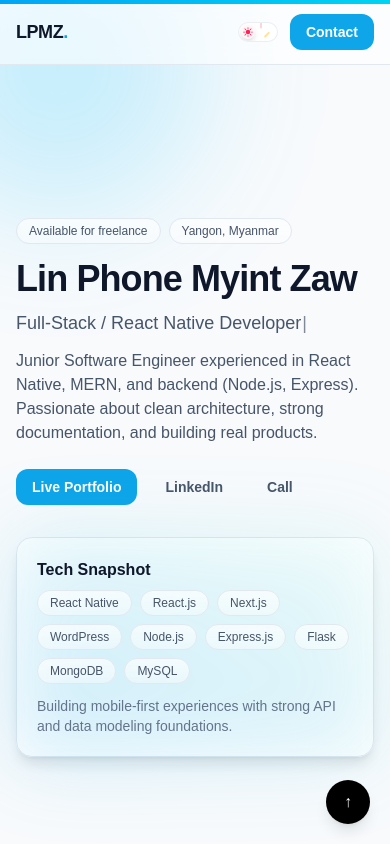
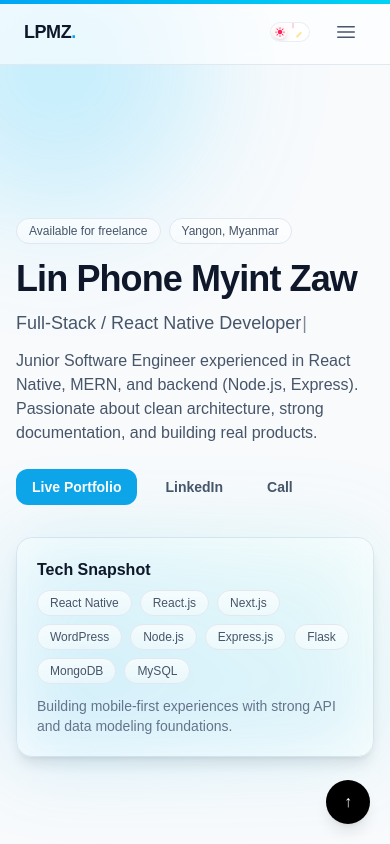
Before and after one commit to linphone2000/lpmz-portfolio-v2, a Next.js app: page / in a window 390 px wide. Shown: the top 844 px of the page. Built offline with nearby package versions, Linux system fonts and the light colour scheme.

Commit message:
Add Cv download function

```diff
--- a/src/components/Common/Button.tsx
+++ b/src/components/Common/Button.tsx
@@ -11,8 +11,9 @@ export const Button: React.FC<
     onClick?: () => void;
     variant?: 'solid' | 'ghost';
     className?: string;
+    download?: boolean;
   }>
-> = ({ href, onClick, children, variant = 'solid', className }) => {
+> = ({ href, onClick, children, variant = 'solid', className, download }) => {
   const base = cx(
     'inline-flex items-center gap-2 rounded-xl px-4 py-2 text-sm font-semibold transition',
     variant === 'solid' &&
@@ -27,8 +28,9 @@ export const Button: React.FC<
         whileHover={{ scale: 1.05 }}
         className={base}
         href={href}
-        target="_blank"
-        rel="noreferrer noopener"
+        target={download ? undefined : "_blank"}
+        rel={download ? undefined : "noreferrer noopener"}
+        download={download}
       >
         {children}
       </motion.a>
--- a/src/components/Common/TabNavigation.tsx
+++ b/src/components/Common/TabNavigation.tsx
@@ -1,7 +1,8 @@
 'use client';
 
-import React from 'react';
-import { motion } from 'framer-motion';
+import React, { useState } from 'react';
+import { motion, AnimatePresence } from 'framer-motion';
+import { Bars3Icon, XMarkIcon } from '@heroicons/react/24/outline';
 import { DATA } from '../../lib/data';
 import { Button } from './Button';
 import { ThemeToggle } from './ThemeToggle';
@@ -22,6 +23,8 @@ export const TabNavigation: React.FC<TabNavigationProps> = React.memo(({
   toggle,
   mounted,
 }) => {
+  const [isMobileMenuOpen, setIsMobileMenuOpen] = useState(false);
+
   const tabs = [
     { id: 'overview', label: 'Overview', icon: '' },
     { id: 'portfolio', label: 'Portfolio', icon: '' },
@@ -35,19 +38,35 @@ export const TabNavigation: React.FC<TabNavigationProps> = React.memo(({
     }
   };
 
+  const handleTabClick = (tabId: string) => {
+    onTabChange(tabId);
+    setIsMobileMenuOpen(false);
+  };
+
+  const handleMobileMenuToggle = () => {
+    setIsMobileMenuOpen(!isMobileMenuOpen);
+  };
+
+  const handleEscapeKey = (e: React.KeyboardEvent) => {
+    if (e.key === 'Escape') {
+      setIsMobileMenuOpen(false);
+    }
+  };
+
   return (
     <header className="sticky top-0 z-40 backdrop-blur bg-white/60 dark:bg-neutral-900/50 border-b border-neutral-200 dark:border-neutral-700">
-      <div className="max-w-5xl mx-auto px-4 h-16 flex items-center justify-between">
+      <div className="max-w-7xl mx-auto px-6 h-16 flex items-center justify-between">
         <motion.button
           whileHover={{ scale: 1.1 }}
-          onClick={() => onTabChange('overview')}
+          onClick={() => handleTabClick('overview')}
           className="font-extrabold tracking-tight text-lg text-neutral-900 dark:text-neutral-100"
           aria-label="Go to overview"
         >
           LPMZ<span className="text-primary-500">.</span>
         </motion.button>
 
-        <nav className="hidden md:flex items-center gap-1" role="tablist" aria-label="Portfolio sections">
+        {/* Desktop Navigation */}
+        <nav className="hidden md:flex items-center gap-3" role="tablist" aria-label="Portfolio sections">
           {tabs.map((tab) => (
             <button
               key={tab.id}
@@ -70,11 +89,108 @@ export const TabNavigation: React.FC<TabNavigationProps> = React.memo(({
           ))}
         </nav>
 
-        <div className="flex items-center gap-3">
+        <div className="flex items-center gap-4">
           <ThemeToggle dark={dark} toggle={toggle} mounted={mounted} />
-          <Button href={`mailto:${DATA.email}`}>Contact</Button>
+
+          {/* Desktop Download CV Button */}
+          <div className="hidden sm:block">
+            <Button href="/lpmz-cv.pdf" download>Download CV</Button>
+          </div>
+
+          {/* Mobile Menu Button */}
+          <button
+            onClick={handleMobileMenuToggle}
+            onKeyDown={handleEscapeKey}
+            className="md:hidden p-2 rounded-lg text-neutral-600 dark:text-neutral-300 hover:bg-neutral-100 dark:hover:bg-neutral-800 focus:outline-none focus:ring-2 focus:ring-primary-500 focus:ring-offset-2"
+            aria-label="Toggle mobile menu"
+            aria-expanded={isMobileMenuOpen}
+            aria-controls="mobile-menu"
+          >
+            <AnimatePresence mode="wait">
+              {isMobileMenuOpen ? (
+                <motion.div
+                  key="close"
+                  initial={{ rotate: -90, opacity: 0 }}
+                  animate={{ rotate: 0, opacity: 1 }}
+                  exit={{ rotate: 90, opacity: 0 }}
+                  transition={{ duration: 0.2 }}
+                >
+                  <XMarkIcon className="h-6 w-6" />
+                </motion.div>
+              ) : (
+                <motion.div
+                  key="menu"
+                  initial={{ rotate: 90, opacity: 0 }}
+                  animate={{ rotate: 0, opacity: 1 }}
+                  exit={{ rotate: -90, opacity: 0 }}
+                  transition={{ duration: 0.2 }}
+                >
+                  <Bars3Icon className="h-6 w-6" />
+                </motion.div>
+              )}
+            </AnimatePresence>
+          </button>
         </div>
       </div>
+
+      {/* Mobile Menu */}
+      <AnimatePresence>
+        {isMobileMenuOpen && (
+          <motion.div
+            id="mobile-menu"
+            initial={{ opacity: 0, height: 0 }}
+            animate={{ opacity: 1, height: 'auto' }}
+            exit={{ opacity: 0, height: 0 }}
+            transition={{ duration: 0.3, ease: 'easeInOut' }}
+            className="md:hidden border-t border-neutral-200 dark:border-neutral-700 bg-white/95 dark:bg-neutral-900/95 backdrop-blur"
+          >
+            <div className="px-6 py-4 space-y-3">
+              {/* Mobile Navigation Tabs */}
+              <nav role="tablist" aria-label="Portfolio sections">
+                {tabs.map((tab, index) => (
+                  <motion.button
+                    key={tab.id}
+                    initial={{ opacity: 0, x: -20 }}
+                    animate={{ opacity: 1, x: 0 }}
+                    transition={{ duration: 0.3, delay: index * 0.1 }}
+                    onClick={() => handleTabClick(tab.id)}
+                    onKeyDown={(e) => handleKeyDown(e, tab.id)}
+                    role="tab"
+                    aria-selected={activeTab === tab.id}
+                    aria-controls={`tabpanel-${tab.id}`}
+                    tabIndex={activeTab === tab.id ? 0 : -1}
+                    className={cx(
+                      'w-full text-left px-4 py-3 rounded-lg text-sm font-medium transition-all duration-200 flex items-center gap-2 focus:outline-none focus:ring-2 focus:ring-primary-500 focus:ring-offset-2',
+                      activeTab === tab.id
+                        ? 'bg-primary-500 text-white shadow-lg'
+                        : 'text-neutral-600 dark:text-neutral-300 hover:bg-neutral-100 dark:hover:bg-neutral-800'
+                    )}
+                  >
+                    <span>{tab.icon}</span>
+                    {tab.label}
+                  </motion.button>
+                ))}
+              </nav>
+
+              {/* Mobile Download CV Button */}
+              <motion.div
+                initial={{ opacity: 0, x: -20 }}
+                animate={{ opacity: 1, x: 0 }}
+                transition={{ duration: 0.3, delay: 0.4 }}
+                className="pt-2"
+              >
+                <Button
+                  href="/lpmz-cv.pdf"
+                  download
+                  className="w-full justify-center"
+                >
+                  Download CV
+                </Button>
+              </motion.div>
+            </div>
+          </motion.div>
+        )}
+      </AnimatePresence>
     </header>
   );
 });
```
Also changed, not shown: 1 other file (tests, documents, lock files or other folders).
